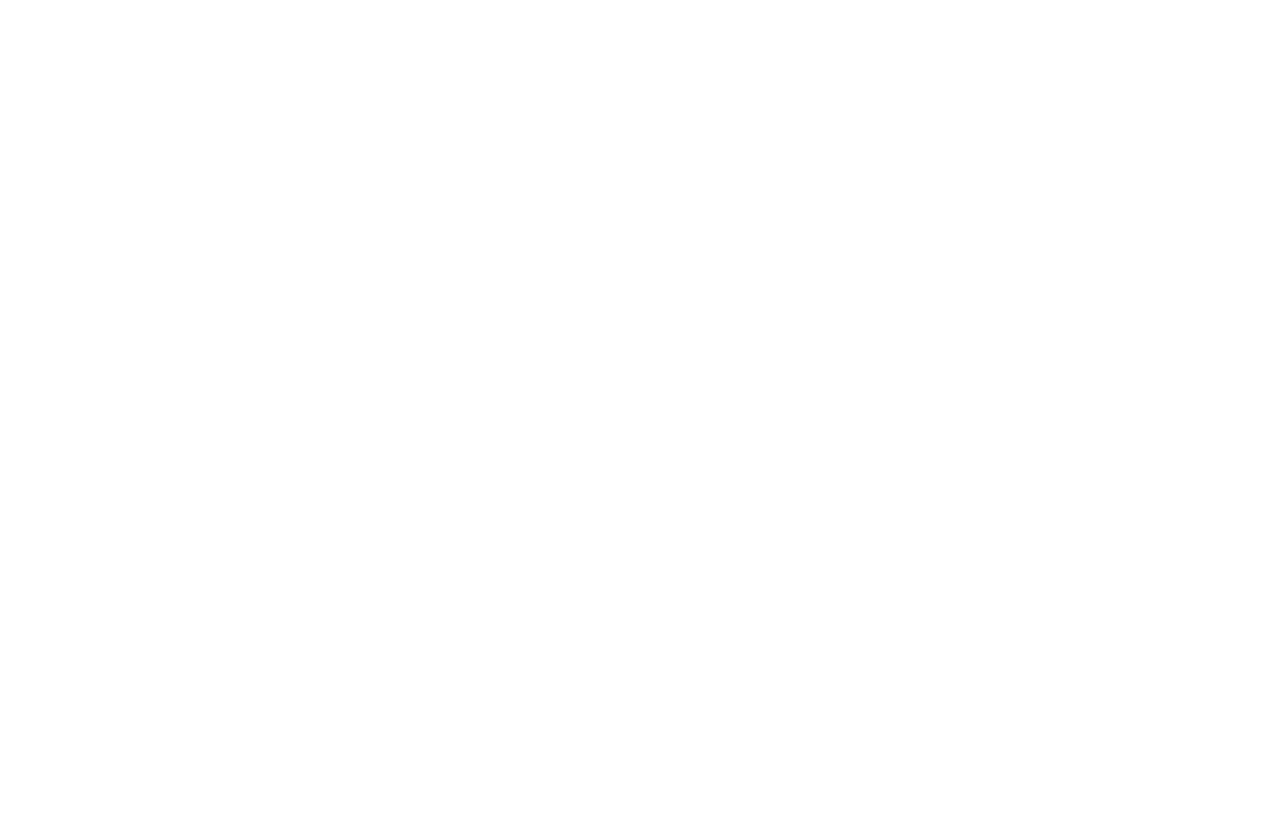
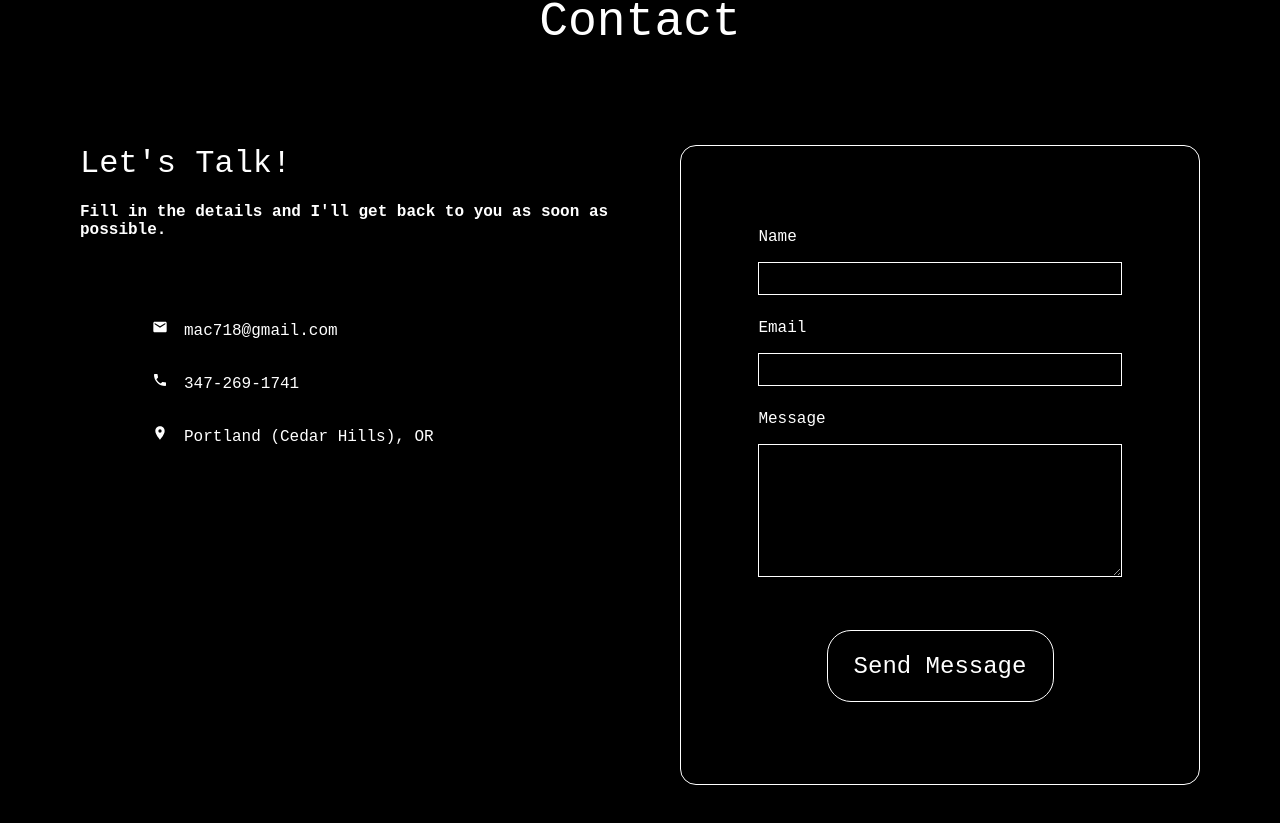
Before and after one commit to mac718/Portfolio, a Next.js app: page / in a window 1280 px wide. Shown: the part 1969-2792 px from the top of the page. Before the commit the page ends 1535 px from the top, so only its background shows below. Built offline with nearby package versions, Linux system fonts and the light colour scheme.

Commit message:
add contact section

```diff
--- /dev/null
+++ b/components/Contact.js
@@ -0,0 +1,128 @@
+import styled from "styled-components";
+import { MdPhone, MdEmail, MdLocationOn } from "react-icons/md";
+import InputCombo from "./InputCombo";
+
+const ContactSection = styled.section`
+  height: 100vh;
+  width: 100%;
+  background: black;
+  color: white;
+  font-family: "Courier New", Courier, monospace;
+  padding-left: 5em;
+  display: grid;
+  grid-template-columns: repeat(2, 1fr);
+  grid-template-rows: 1;
+  @media (max-width: 500px) {
+    display: flex;
+    flex-direction: column;
+    padding: 1em;
+    height: auto;
+  }
+`;
+
+const Info = styled.div``;
+
+const InfoHeading = styled.div`
+  font-size: 2em;
+  @media (max-width: 500px) {
+    text-align: center;
+  }
+`;
+
+const InfoSubheading = styled.h4`
+  @media (max-width: 500px) {
+    text-align: center;
+  }
+`;
+
+const DetailsList = styled.ul`
+  list-style-type: none;
+  margin-top: 5em;
+`;
+
+const Detail = styled.li`
+  margin: 2em;
+`;
+
+const DetailSpan = styled.span`
+  margin-left: 1em;
+`;
+
+const ContactForm = styled.form`
+  display: flex;
+  flex-direction: column;
+  justify-content: center;
+  align-items: center;
+  margin-right: 5em;
+  margin-bottom: 2em;
+  padding: 2em;
+  border: 1px solid white;
+  border-radius: 1em;
+  height: 80%;
+  @media (max-width: 500px) {
+    margin: 1em;
+  }
+`;
+
+const ContactFormHeading = styled.div`
+  font-size: 3em;
+  text-align: center;
+  margin-bottom: 2em;
+  color: white;
+  font-family: "Courier New", Courier, monospace;
+`;
+
+const Submit = styled.button`
+  border: 1px solid white;
+  background: black;
+  color: white;
+  width: 50%;
+  height: 3em;
+  font-family: "Courier New", Courier, monospace;
+  border-radius: 1em;
+  font-size: 1.5em;
+  cursor: pointer;
+  margin-top: 1em;
+  &:hover {
+    background: white;
+    color: black;
+  }
+`;
+
+const Contact = () => {
+  return (
+    <>
+      <ContactFormHeading>Contact</ContactFormHeading>
+      <ContactSection>
+        <Info>
+          <InfoHeading>Let's Talk!</InfoHeading>
+          <InfoSubheading>
+            Fill in the details and I'll get back to you as soon as possible.
+          </InfoSubheading>
+          <DetailsList>
+            <Detail>
+              <MdEmail />
+              <DetailSpan>mac718@gmail.com</DetailSpan>
+            </Detail>
+            <Detail>
+              <MdPhone />
+              <DetailSpan>347-269-1741</DetailSpan>
+            </Detail>
+            <Detail>
+              <MdLocationOn />
+              <DetailSpan>Portland (Cedar Hills), OR</DetailSpan>
+            </Detail>
+          </DetailsList>
+        </Info>
+        <ContactForm>
+          <InputCombo label="Name" type="text" area={false} />
+          <InputCombo label="Email" type="email" area={false} />
+          <InputCombo label="Message" type="text" area={true} />
+          <Submit>Send Message</Submit>
+        </ContactForm>
+      </ContactSection>
+    </>
+  );
+};
+
+export default Contact;
--- /dev/null
+++ b/components/InputCombo.js
@@ -0,0 +1,59 @@
+import styled from "styled-components";
+
+const Input = styled.input`
+  background: black;
+  border: 1px solid white;
+  width: 80%;
+  color: white;
+  font-family: "Courier New", Courier, monospace;
+  height: 2.5em;
+`;
+
+const TextArea = styled.textarea`
+  background: black;
+  border: 1px solid white;
+  width: 80%;
+  color: white;
+  font-family: "Courier New", Courier, monospace;
+  height: 10em;
+`;
+
+const InputLabel = styled.label`
+  color: white;
+  text-align: left;
+  margin-bottom: 1em;
+  display: block;
+  width: 80%;
+  margin: 0 auto 1em auto;
+`;
+
+const ComboWrapper = styled.div`
+  width: 100%;
+  margin: 0 auto 1.5em auto;
+  text-align: center;
+`;
+
+const InputCombo = (props) => {
+  return (
+    <ComboWrapper>
+      <InputLabel htmlFor={props.label}>{props.label}</InputLabel>
+      {props.area ? (
+        <TextArea
+          id={props.label}
+          name={props.label}
+          type={props.type}
+          height={props.height}
+        />
+      ) : (
+        <Input
+          id={props.label}
+          name={props.label}
+          type={props.type}
+          height={props.height}
+        />
+      )}
+    </ComboWrapper>
+  );
+};
+
+export default InputCombo;
--- a/components/Main.js
+++ b/components/Main.js
@@ -7,6 +7,8 @@ import Bio from "./Bio";
 import NavBar from "./NavBar";
 import { GoMarkGithub } from "react-icons/go";
 import { MdScreenShare } from "react-icons/md";
+import RecentRepos from "./RecentRepos";
+import Contact from "./Contact";
 
 const MainWrapper = styled.div`
   background: black;
@@ -115,9 +117,10 @@ const SubSubHeading = styled.div`
   }
 `;
 
-const ProjectsSection = styled.div`
+const ProjectsSection = styled.section`
   width: 100%;
   background: black;
+  height: 100vh;
 `;
 
 const ProjectsWrapper = styled.div`
@@ -126,6 +129,10 @@ const ProjectsWrapper = styled.div`
   display: flex;
   justify-content: space-evenly;
   background: black;
+
+  @media (max-width: 500px) {
+    flex-direction: column;
+  }
 `;
 
 const HeadingWrapper = styled.div`
@@ -317,6 +324,7 @@ const Main = () => {
         </ProjectsWrapper>
       </ProjectsSection>
       <Bio />
+      <Contact />
     </MainWrapper>
   );
 };
--- a/components/ProjectCard.js
+++ b/components/ProjectCard.js
@@ -2,10 +2,12 @@ import styled from "styled-components";
 
 const ProjectCard = styled.div`
   background: black;
-  box-shadow: 5px 5px gray;
   width: 33%;
   margin: 1em;
   position: relative;
+  @media (max-width: 500px) {
+    width: 90%;
+  }
 `;
 
 export default ProjectCard;
--- /dev/null
+++ b/components/RecentRepos.js
@@ -0,0 +1,27 @@
+import styled from "styled-components";
+
+const RecentReposSection = styled.section`
+  width: 100%;
+  height: 100vh;
+  background: black;
+  display: grid;
+  grid-template-columns: repeat(3, 1fr);
+  grid-template-rows: repeat(2, 1fr);
+  grid-gap: 10px 10px;
+`;
+
+const RepoCard = styled.div`
+  background: green;
+`;
+
+const RecentRepos = () => {
+  return (
+    <RecentReposSection>
+      {[1, 2, 3].map((num) => (
+        <RepoCard>{num}</RepoCard>
+      ))}
+    </RecentReposSection>
+  );
+};
+
+export default RecentRepos;
--- a/data.js
+++ b/data.js
@@ -6,13 +6,13 @@ export const projects = [
     subtitle: "Collaborative Baby Name Ranker built on the MERN stack.",
     image: nominfans,
     codeLink: "https://github.com/mac718/baby_names",
-    liveLink: "https://rocky-temple-34078.herokuapp.com",
+    liveLink: "https://nominfans.herokuapp.com",
   },
   {
     name: "Djello",
     subtitle: "A Trello-like application built on the MERN stack.",
     image: djello,
     codeLink: "https://github.com/mac718/Djello",
-    liveLink: "https://rocky-temple-34078.herokuapp.com",
+    liveLink: "https://intense-woodland-98650.herokuapp.com/",
   },
 ];
```
Also changed, not shown: .babelrc (added).
